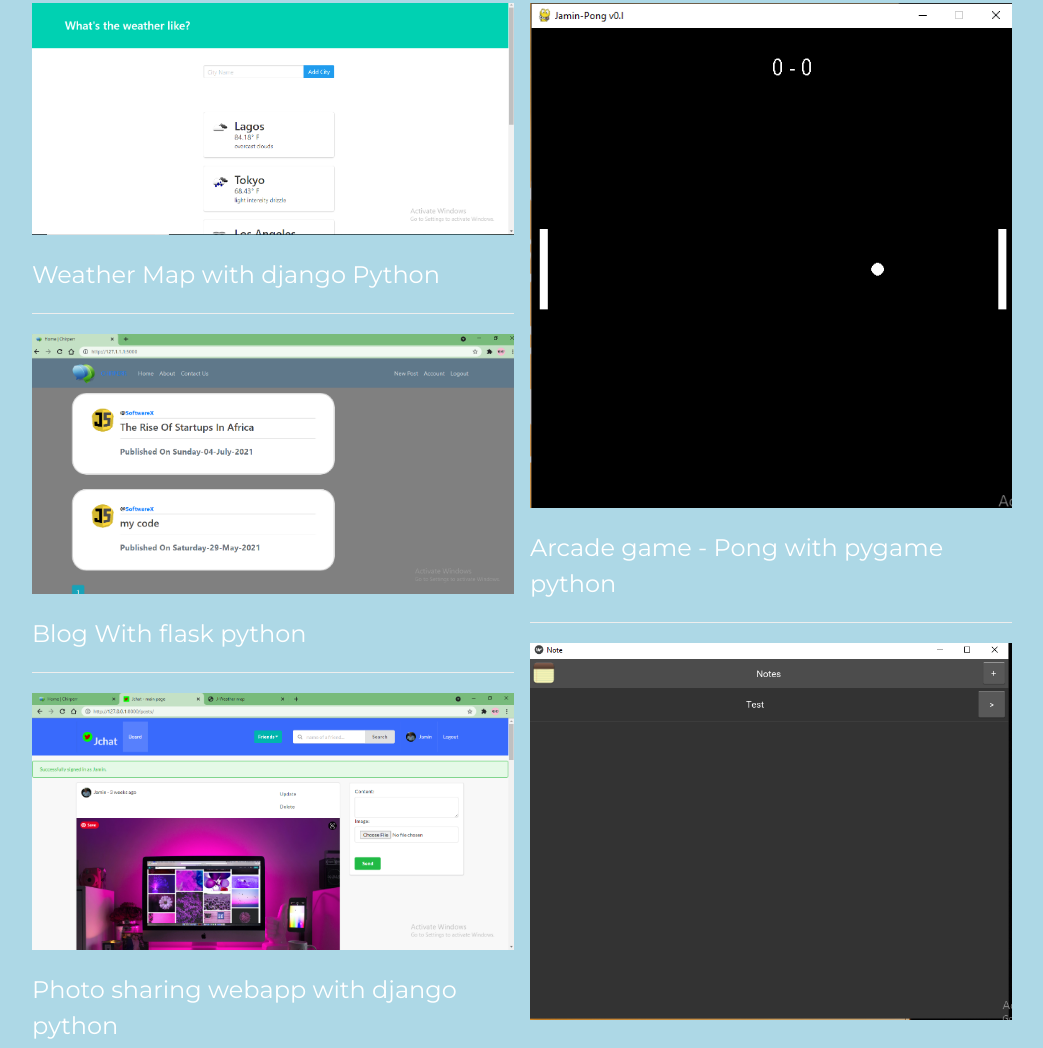
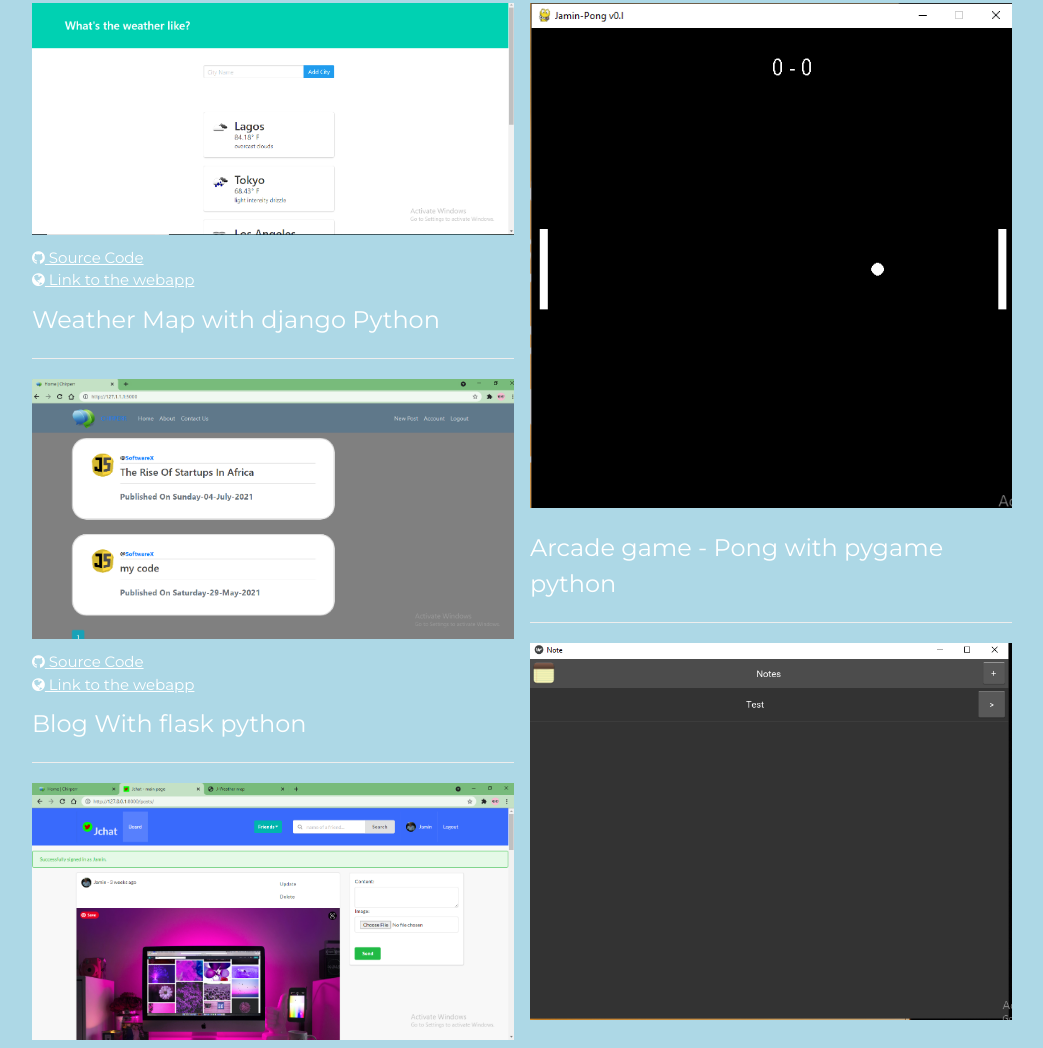
Before and after one commit to JaminCO/portfolio, a plain HTML site: page index.html in a window 1280 px wide. Shown: the part 3389-4437 px from the top of the page, without its empty margins (178-1221 px from the left). Drawn offline with Linux system fonts and the light colour scheme.

Commit message:
Add files via upload

```diff
--- a/index.html
+++ b/index.html
@@ -195,9 +195,15 @@ body, h1,h2,h3,h4,h5,h6 {font-family: "Montserrat", sans-serif}
     <div class="w3-row-padding" style="margin:0 -16px">
       <div class="w3-half">
         <img src="project1.png" style="width:100%">
+        <a href="https://github.com/JaminCO/Weathermap"><i class="fa fa-github"></i> Source Code</a>
+        <br>
+        <a href="https://weathermap.echendu.repl.co/"><i class="fa fa-globe"></i> Link to the webapp</a>
         <h3>Weather Map with django Python</h3>
         <hr>
         <img src="project2.png" style="width:100%">
+        <a href="https://github.com/JaminCO/chirrper"><i class="fa fa-github"></i> Source Code</a>
+        <br>
+        <a href="https://chirrper-app.herokuapp.com/"><i class="fa fa-globe"></i> Link to the webapp</a>
         <h3>Blog With flask python</h3>
         <hr>
         <img src="project3.png" style="width:100%">
```
